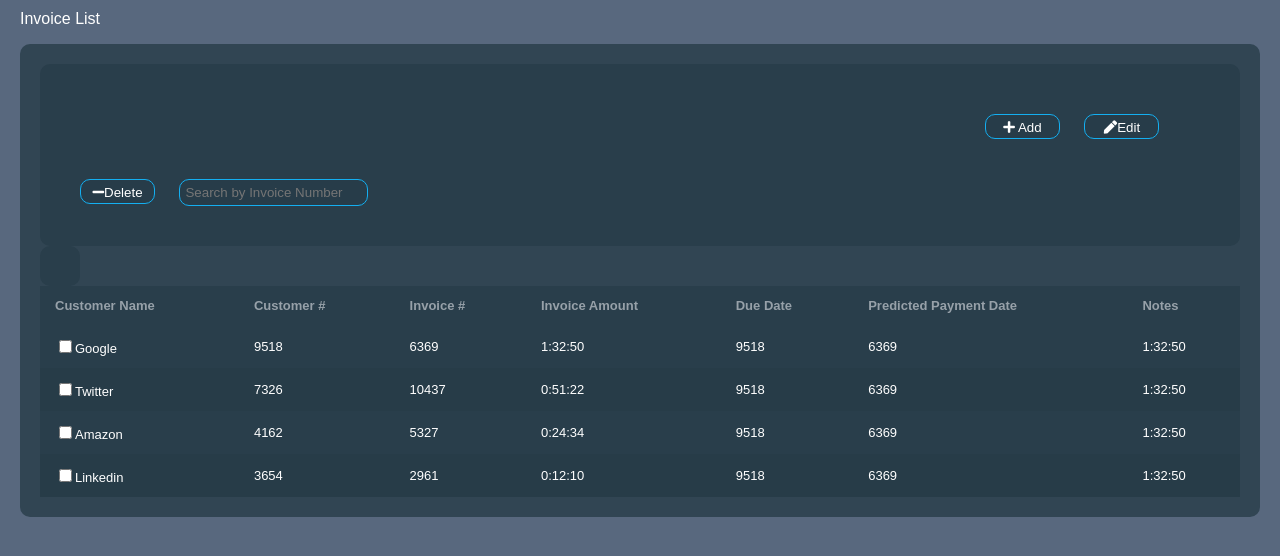
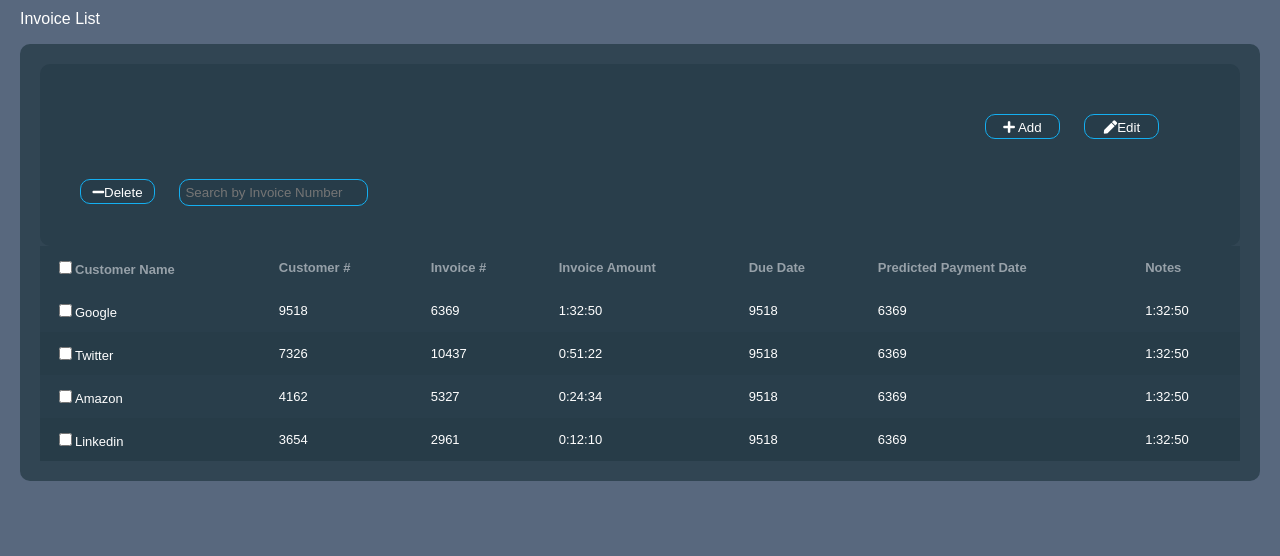
Before and after one commit to IshikaTha/HighRadiusProject, a plain HTML site: page index.html in a window 1280 px wide. Shown: the part 94-650 px from the top of the page. Drawn offline with Linux system fonts and the light colour scheme.

Commit message:
check box added to select all rows but currently it is not functional

```diff
--- a/index.html
+++ b/index.html
@@ -64,10 +64,11 @@
 
 
         <table class="table">
-            <div style="text-align: center;">
+
             <thead>
                 <tr>
-                        <th>Customer Name</th>
+
+                    <th><input type="checkbox" aria-label="Checkbox for following text input">Customer Name</th>
                     <th>Customer #</th>
                     <th>Invoice #</th>
                     <th>Invoice Amount</th>
@@ -118,9 +119,8 @@
 
                 </tr>
             </tbody>
+        </table>
     </div>
-        </table>
-
     </div>
     <script src="index.js"></script>
 
```
Lines whose indentation alone changed are shown as unchanged.
